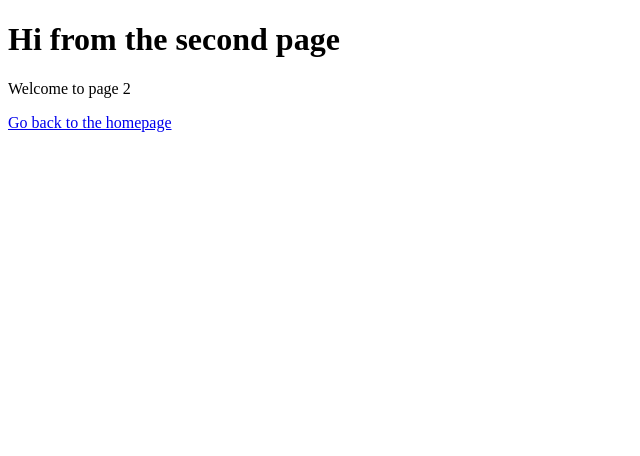
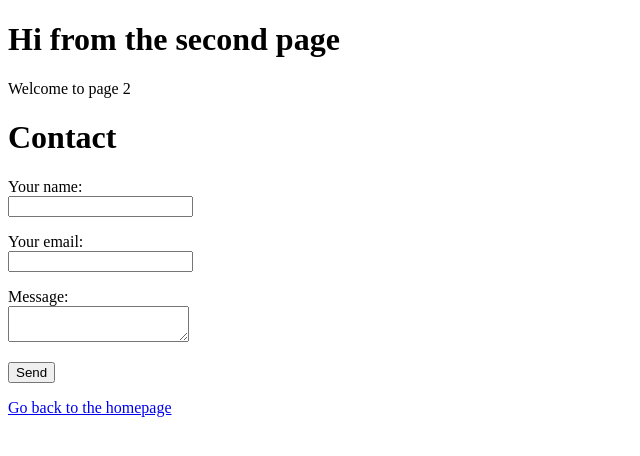
Before and after one commit to wildpow/netlfiyForm, a Gatsby site: page /page-2 in a window 1280 px wide. Shown: the whole page, without its empty margins (0-640 px from the left). Built offline with nearby package versions, Linux system fonts and the light colour scheme; Gatsby itself is replaced by a stand-in of ours.

Commit message:
added 2 forms

```diff
--- /dev/null
+++ b/src/components/contact.js
@@ -0,0 +1,80 @@
+import React from "react";
+import { navigateTo } from "gatsby-link";
+
+function encode(data) {
+  return Object.keys(data)
+    .map(key => encodeURIComponent(key) + "=" + encodeURIComponent(data[key]))
+    .join("&");
+}
+
+export default class Contact extends React.Component {
+  constructor(props) {
+    super(props);
+    this.state = {};
+  }
+
+  handleChange = e => {
+    this.setState({ [e.target.name]: e.target.value });
+  };
+
+  handleSubmit = e => {
+    e.preventDefault();
+    const form = e.target;
+    fetch("/", {
+      method: "POST",
+      headers: { "Content-Type": "application/x-www-form-urlencoded" },
+      body: encode({
+        "form-name": form.getAttribute("name"),
+        ...this.state
+      })
+    })
+      .then(() => navigateTo(form.getAttribute("action")))
+      .catch(error => alert(error));
+  };
+
+  render() {
+    return (
+      <div>
+        <h1>Contact</h1>
+        <form
+          name="contact"
+          method="post"
+          action="/thanks/"
+          data-netlify="true"
+          data-netlify-honeypot="bot-field"
+          onSubmit={this.handleSubmit}
+        >
+          {/* The `form-name` hidden field is required to support form submissions without JavaScript */}
+          <input type="hidden" name="form-name" value="contact" />
+          <p hidden>
+            <label>
+              Don’t fill this out:{" "}
+              <input name="bot-field" onChange={this.handleChange} />
+            </label>
+          </p>
+          <p>
+            <label>
+              Your name:<br />
+              <input type="text" name="name" onChange={this.handleChange} />
+            </label>
+          </p>
+          <p>
+            <label>
+              Your email:<br />
+              <input type="email" name="email" onChange={this.handleChange} />
+            </label>
+          </p>
+          <p>
+            <label>
+              Message:<br />
+              <textarea name="message" onChange={this.handleChange} />
+            </label>
+          </p>
+          <p>
+            <button type="submit">Send</button>
+          </p>
+        </form>
+      </div>
+    );
+  }
+}
--- a/src/pages/index.js
+++ b/src/pages/index.js
@@ -1,11 +1,13 @@
 import React from 'react'
 import Link from 'gatsby-link'
+import MakeOffer from '../components/makeOffer';
 
 const IndexPage = () => (
   <div>
     <h1>Hi people</h1>
     <p>Welcome to your new Gatsby site.</p>
     <p>Now go build something great.</p>
+    <MakeOffer/>
     <Link to="/page-2/">Go to page 2</Link>
   </div>
 )
--- a/src/pages/page-2.js
+++ b/src/pages/page-2.js
@@ -1,10 +1,12 @@
 import React from 'react'
 import Link from 'gatsby-link'
+import Contact from '../components/contact';
 
 const SecondPage = () => (
   <div>
     <h1>Hi from the second page</h1>
     <p>Welcome to page 2</p>
+    <Contact/>
     <Link to="/">Go back to the homepage</Link>
   </div>
 )
```
Also changed, not shown: src/components/makeOffer.js (added, +80 -0 lines), src/pages/thanks.js (added, +8 -0 lines).
